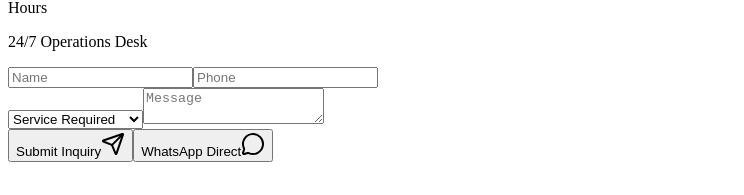
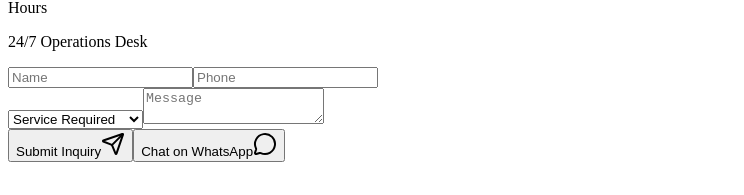
Before and after one commit to NikDev345/maa-durga-security-services, a React (Vite) app: page / in a window 1280 px wide. Shown: the part 7853-8048 px from the top of the page, without its empty margins (0-744 px from the left). Built offline with nearby package versions, Linux system fonts and the light colour scheme; the HTML template or start-up script is replaced by a standard one.

Commit message:
Added WhatsApp button

```diff
--- a/src/sections/Contact.jsx
+++ b/src/sections/Contact.jsx
@@ -43,9 +43,11 @@ export default function Contact() {
           <textarea className="field min-h-36 resize-none" placeholder="Message" aria-label="Message" />
           <div className="flex flex-col gap-4 sm:flex-row">
             <Button type="button" icon={Send}>Submit Inquiry</Button>
-            <Button type="button" variant="secondary" icon={MessageCircle} href="https://wa.me/919898892210" target="_blank">
-              WhatsApp Direct
-            </Button>
+            <a href="https://wa.me/919898892210" target="_blank" rel="noopener noreferrer">
+  <Button variant="secondary" icon={MessageCircle}>
+    Chat on WhatsApp
+  </Button>
+</a>
           </div>
         </form>
       </div>
```
